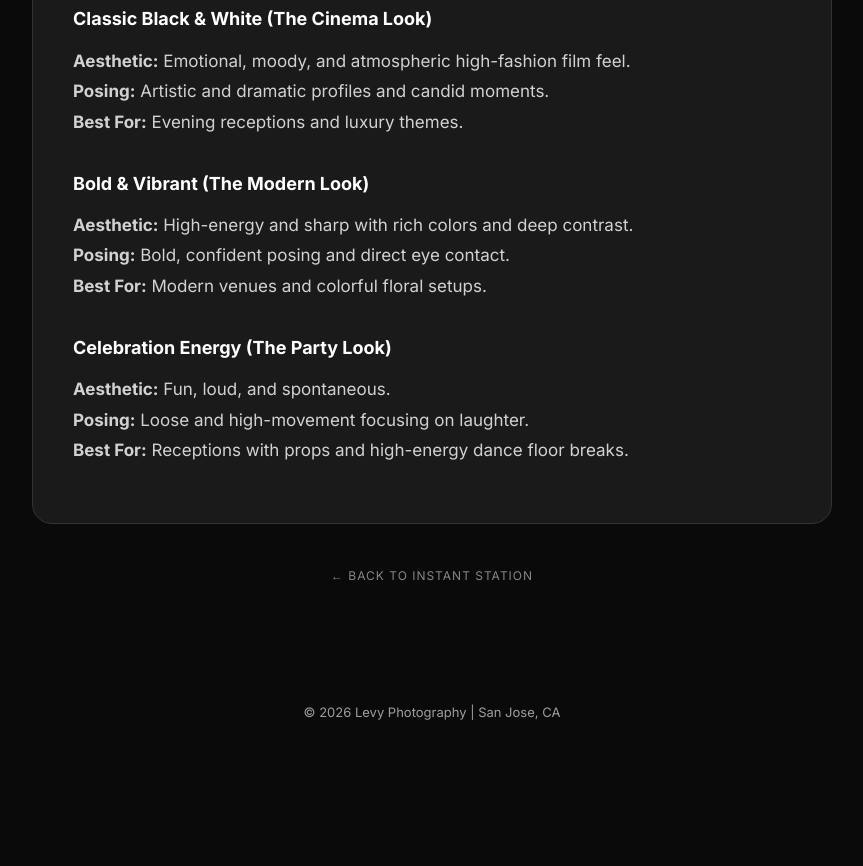
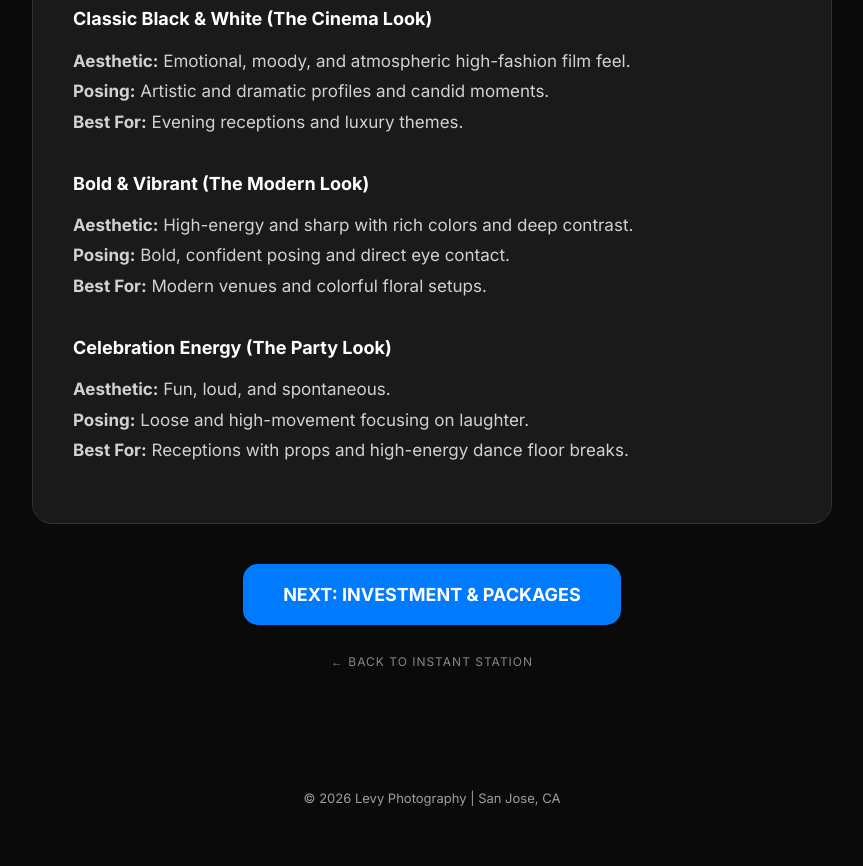
Before and after one commit to le-pham/levyphotos_website, a website: page instant/experience/index.html in a window 1280 px wide. Shown: the part 1684-2550 px from the top of the page, without its empty margins (208-1071 px from the left). Before the commit the page ends 2464 px from the top, so only its background shows below. Drawn offline with Linux system fonts and the light colour scheme.

```diff
--- a/instant/experience/index.html
+++ b/instant/experience/index.html
@@ -55,6 +55,24 @@
         }
 
         .back-link:hover { opacity: 1; color: var(--accent); }
+
+        .btn-next {
+            display: inline-block;
+            background: var(--accent);
+            color: white;
+            text-decoration: none;
+            padding: 20px 40px;
+            border-radius: 15px;
+            font-weight: 700;
+            font-size: 18px;
+            margin-bottom: 25px;
+            transition: transform 0.2s, background-color 0.2s;
+        }
+
+        .btn-next:hover {
+            background-color: #0062cc;
+            transform: scale(1.02);
+        }
 
         h1 { font-size: 36px; margin-bottom: 30px; text-align: center; }
 
@@ -166,6 +184,8 @@
         </div>
 
         <div style="text-align: center; margin-top: 40px;">
+            <a href="/instant/investment/" class="btn-next">NEXT: INVESTMENT & PACKAGES</a>
+            <br>
             <a href="/instant/#investment" class="back-link" style="margin-bottom: 0;">← BACK TO INSTANT STATION</a>
         </div>
 
```
Also changed, not shown: instant/investment/index.html (+20 -0 lines).
